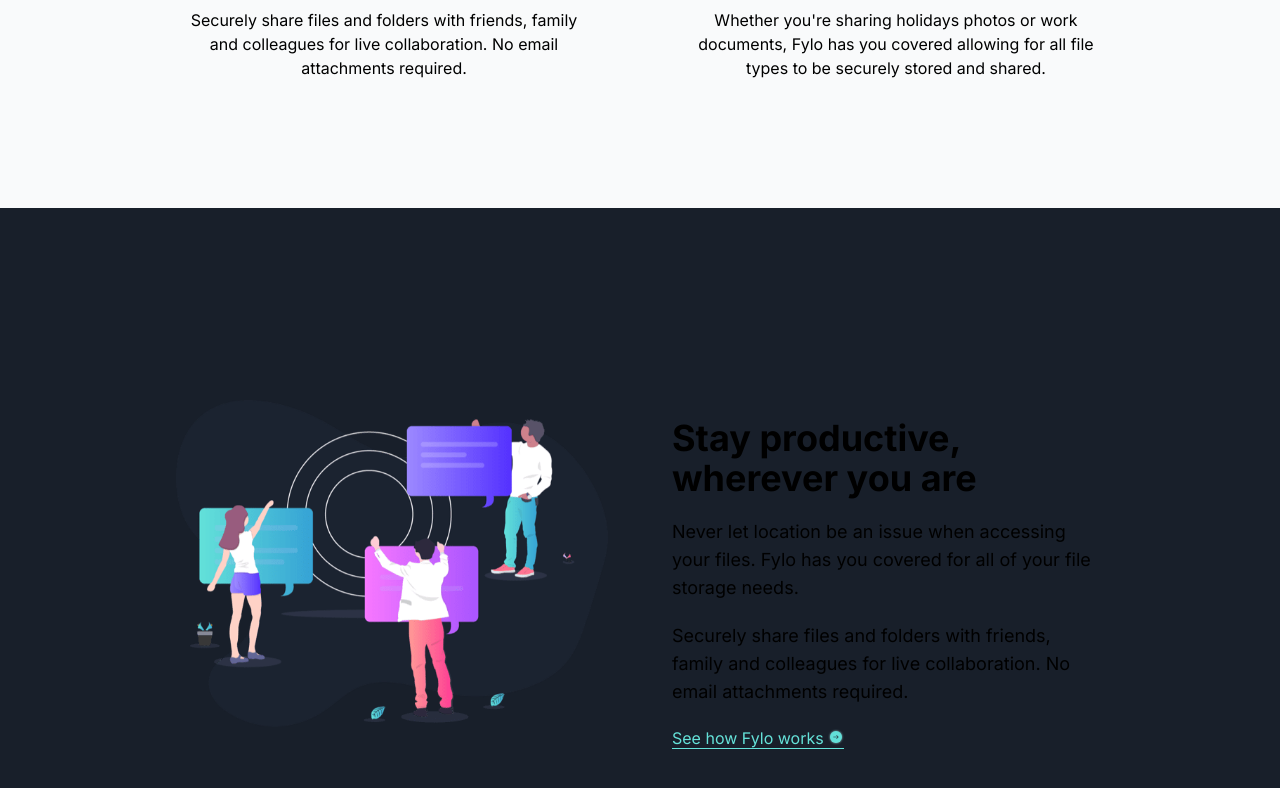
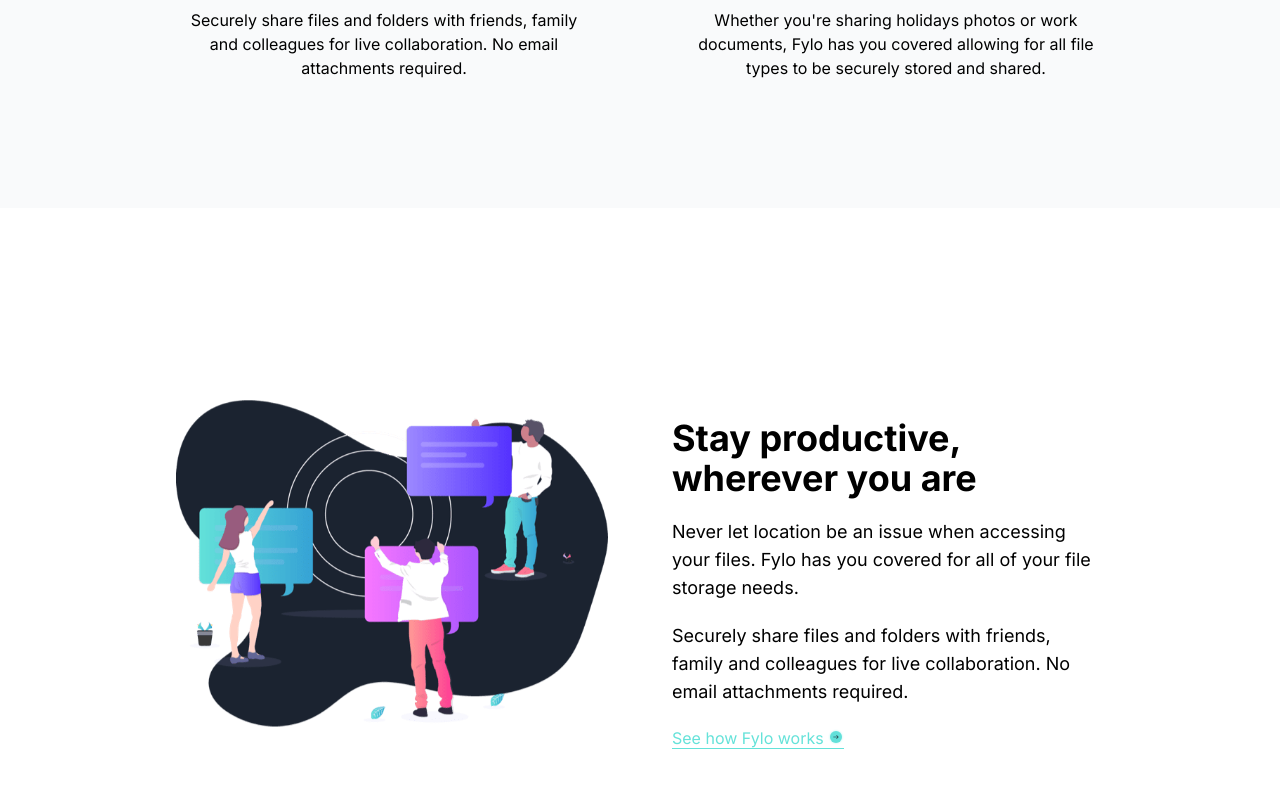
Before and after one commit to bryanbuitrago/fylo, a Next.js app: page / in a window 1280 px wide. Shown: the part 1824-2612 px from the top of the page. Built offline with nearby package versions, Linux system fonts and the light colour scheme.

Commit message:
Update Productive component styling.

```diff
--- a/src/components/productive/Productive.jsx
+++ b/src/components/productive/Productive.jsx
@@ -3,9 +3,12 @@
 
 const Productive = () => {
   return (
-    <section id='productive' className='bg-darkBlue1 dark:bg-darkBlue1 pt-24'>
+    <section id='productive' className='bg-white dark:bg-darkBlue1 pt-24'>
       {/* Productive Container  */}
-      <div className='container flex flex-col items-center mx-auto px-6 pt-24 pb-32 md:flex-row md:space-x-16'>
+      <div
+        className='container flex flex-col items-center mx-auto px-6
+                   pt-24 pb-32 md:flex-row md:space-x-16'
+      >
         {/*  Image  */}
         <div className='md:w-1/2'>
           <Image
```
